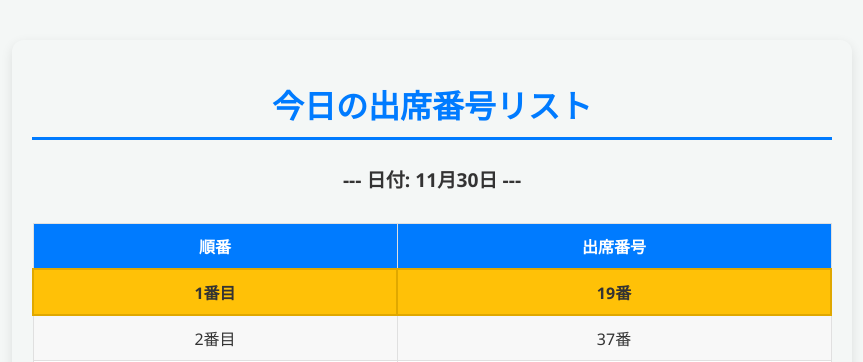
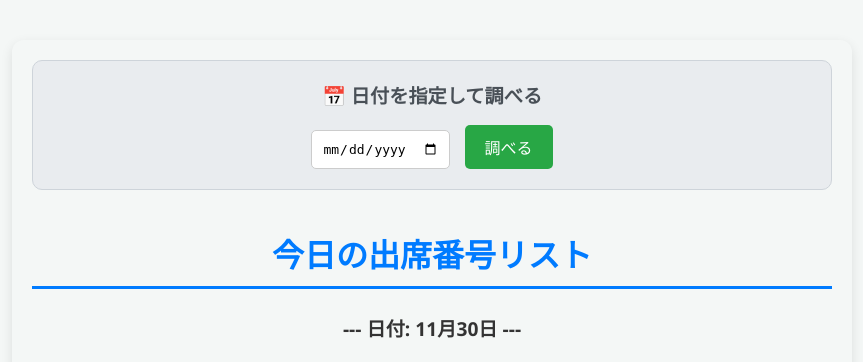
Before and after one commit to hansamubanana-wq/Su-gakukatou, a Flask app: page / in a window 1280 px wide. Shown: the top 362 px of the page, without its empty margins (208-1071 px from the left). Run offline with Flask 3, Linux system fonts and the light colour scheme.

Commit message:
Feature: Add date search functionality

```diff
--- a/app.py
+++ b/app.py
@@ -1,4 +1,4 @@
-from flask import Flask, render_template
+from flask import Flask, render_template, request
 import datetime
 
 app = Flask(__name__, static_folder='static')
@@ -7,56 +7,66 @@ def generate_list(target_date):
     # 1. 日付の取得と初期値の設定
     month = target_date.month
     day = target_date.day
-    MAX_NUMBER = 39 # 出席番号の最大値 (1〜39)
+    MAX_NUMBER = 39 # 出席番号の最大値
 
     a = month
     b = day
 
     # 2. 初回計算
     initial_remainder = (a * b) % MAX_NUMBER
-    # 🌟 これが、次の番号に足していく値（あなたの例では 7）になります
     remainder_step = initial_remainder
     R_1 = remainder_step + 1 # 最初の出席番号
 
-    # 3. ループの生成
+    # 3. ループの生成 (加算ロジック)
     results = []
     current_number = R_1
 
     for _ in range(MAX_NUMBER):
-        # 現在の番号をリストに追加
         results.append(current_number)
 
-        # 🌟 【ここを修正】次の番号の計算: 減算ではなく、剰余のステップ値 (remainder_step) を足す
+        # 次の番号の計算: 剰余のステップ値を足す
         next_number = current_number + remainder_step
 
-        # 🌟 【ここを修正】MAX_NUMBER (39) を超えた場合、39を引いてループさせる
+        # MAX_NUMBER (39) を超えた場合、39を引いてループさせる
         if next_number > MAX_NUMBER:
             next_number -= MAX_NUMBER
 
         current_number = next_number
 
-    # ... (以下、変更なし)
-    # 4. 結果を辞書形式で返す
     return {
         'month': month,
         'day': day,
         'results': results
     }
 
-@app.route('/')
+# methods=['GET', 'POST'] を追加して、フォームからの送信を許可する
+@app.route('/', methods=['GET', 'POST'])
 def index():
-    # ... (変更なし)
-    # 以下の部分は前回と変更ありません。
     today = datetime.date.today()
     tomorrow = today + datetime.timedelta(days=1)
 
     today_data = generate_list(today)
     tomorrow_data = generate_list(tomorrow)
 
+    # 検索結果を入れる変数（最初は空っぽ）
+    search_result = None
+
+    # もし「調べる」ボタンが押されたら (POSTリクエスト)
+    if request.method == 'POST':
+        # フォームから日付を受け取る
+        date_str = request.form.get('target_date')
+        if date_str:
+            # 文字列 '2025-01-01' を日付データに変換
+            year, month, day = map(int, date_str.split('-'))
+            target_date = datetime.date(year, month, day)
+            # その日付でリストを作成
+            search_result = generate_list(target_date)
+
     return render_template(
         'index.html',
         today=today_data,
-        tomorrow=tomorrow_data
+        tomorrow=tomorrow_data,
+        search_result=search_result # 検索結果も渡す
     )
 
 if __name__ == '__main__':
--- a/static/style.css
+++ b/static/style.css
@@ -74,3 +74,49 @@ tr.highlight td {
     padding-top: 20px;
     border-top: 1px dashed #ccc;
 }
+/* --- 以前のコードの下に追加してください --- */
+
+/* 検索エリアのデザイン */
+.search-container {
+    background-color: #e9ecef;
+    padding: 20px;
+    border-radius: 10px;
+    text-align: center;
+    margin-bottom: 40px;
+    border: 1px solid #ced4da;
+}
+
+.search-container h2 {
+    margin-top: 0;
+    color: #495057;
+    font-size: 1.2em;
+}
+
+input[type="date"] {
+    padding: 10px;
+    font-size: 1em;
+    border: 1px solid #ccc;
+    border-radius: 5px;
+    margin-right: 10px;
+}
+
+button {
+    padding: 10px 20px;
+    font-size: 1em;
+    background-color: #28a745; /* 緑色 */
+    color: white;
+    border: none;
+    border-radius: 5px;
+    cursor: pointer;
+    transition: background-color 0.2s;
+}
+
+button:hover {
+    background-color: #218838;
+}
+
+/* 検索結果を目立たせる */
+.search-result-area h1 {
+    color: #28a745; /* タイトルも緑に */
+    border-bottom: 3px solid #28a745;
+}
--- a/templates/index.html
+++ b/templates/index.html
@@ -3,10 +3,41 @@
 <head>
     <meta charset="UTF-8">
     <meta name="viewport" content="width=device-width, initial-scale=1.0">
-    <title>今日の出席番号リスト</title>
+    <title>出席番号リストツール</title>
     <link rel="stylesheet" href="{{ url_for('static', filename='style.css') }}">
 </head>
 <body>
+
+    <div class="search-container">
+        <h2>📅 日付を指定して調べる</h2>
+        <form method="POST">
+            <input type="date" name="target_date" required>
+            <button type="submit">調べる</button>
+        </form>
+    </div>
+
+    {% if search_result %}
+    <div class="search-result-area">
+        <h1>{{ search_result.month }}月{{ search_result.day }}日のリスト</h1>
+        <table>
+            <thead>
+                <tr>
+                    <th>順番</th>
+                    <th>出席番号</th>
+                </tr>
+            </thead>
+            <tbody>
+            {% for num in search_result.results %}
+                <tr {% if loop.index == 1 %}class="highlight"{% endif %}>
+                    <td>{{ loop.index }}番目</td>
+                    <td>{{ num }}番</td>
+                </tr>
+            {% endfor %}
+            </tbody>
+        </table>
+        <hr class="section-spacer">
+    </div>
+    {% endif %}
 
     <h1>今日の出席番号リスト</h1>
     <p class="date">--- 日付: {{ today.month }}月{{ today.day }}日 ---</p>
```
